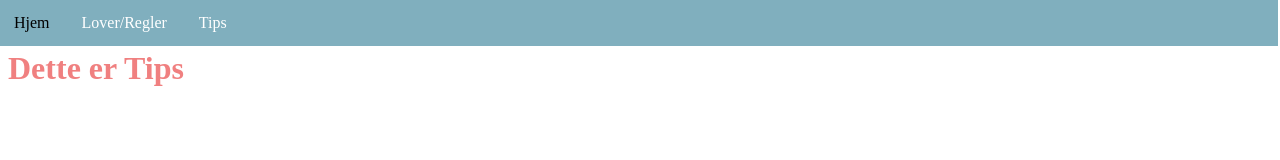
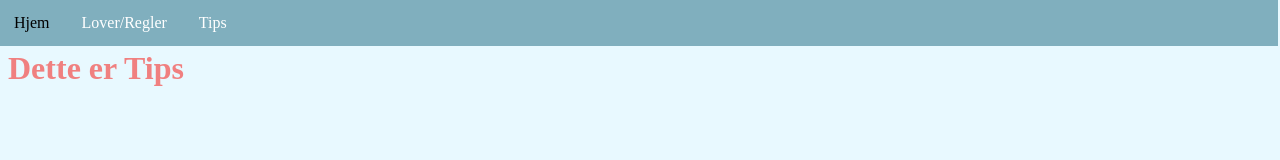
Before and after one commit to ZubeyrAhmed/Snowball-Challenge, a plain HTML site: page Tips.html in a window 1280 px wide. Drawn offline with Linux system fonts and the light colour scheme.

Commit message:
,,..,.
,.,.,.,.

```diff
--- a/CSS/Style-Regler.css
+++ b/CSS/Style-Regler.css
@@ -1,3 +1,7 @@
 h1{
     margin-top: 50px;
 }
+
+body{
+    background-color: rgb(232, 249, 255);
+}
--- a/CSS/Syle-Tips.css
+++ b/CSS/Syle-Tips.css
@@ -2,3 +2,7 @@ h1{
     margin-top: 50px;
     color: lightcoral;
 }
+
+body{
+    background-color: rgb(232, 249, 255);
+}
```
